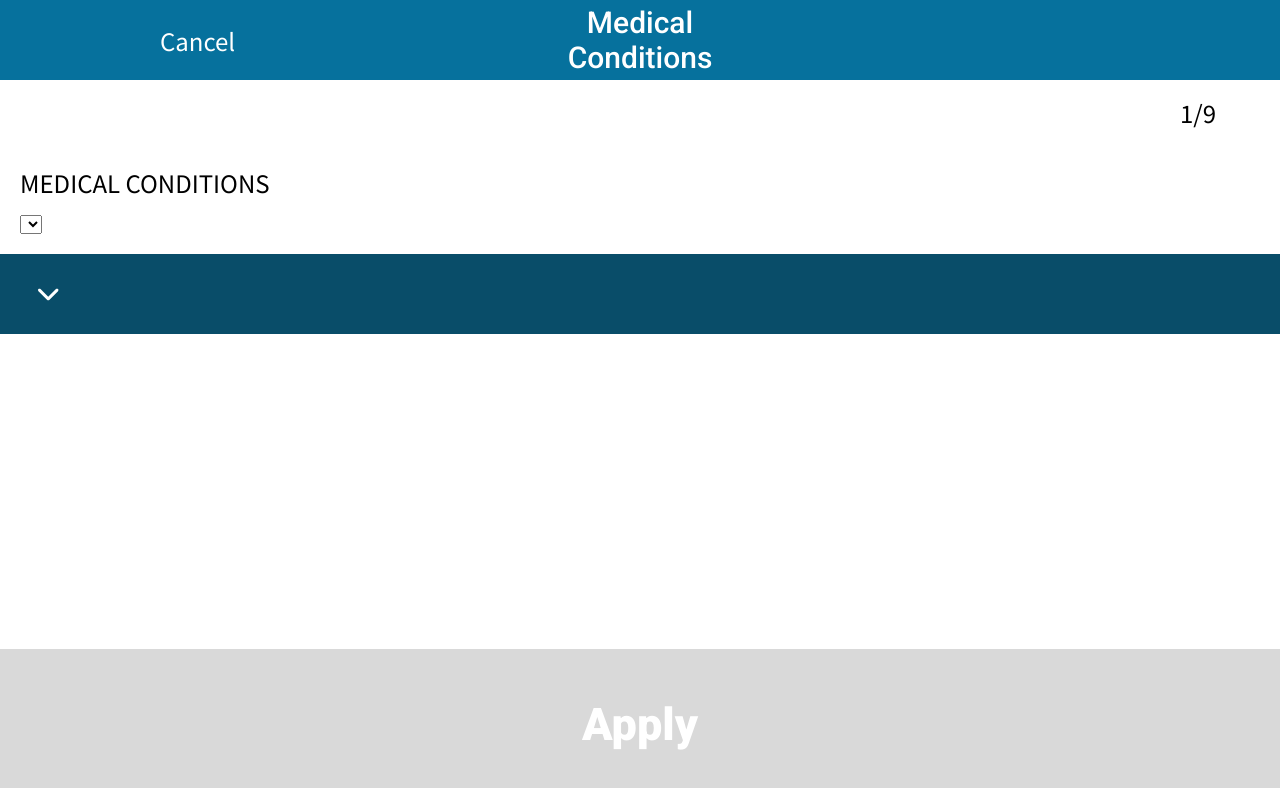
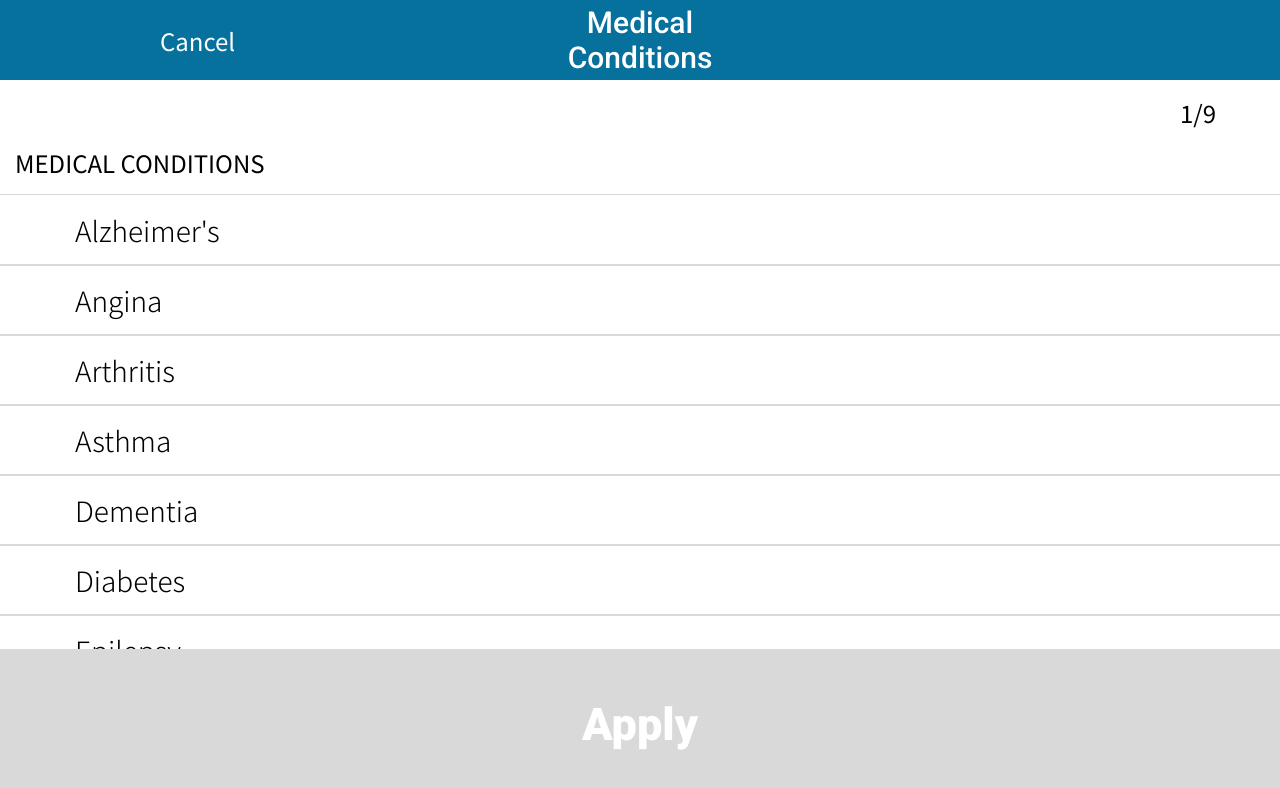
Before and after one commit to cindyparkk/medTrack, a React (Create React App) app in the folder medtrack/: page /add-med in a window 1280 px wide. Shown: the top 788 px of the page. Built offline with nearby package versions, Linux system fonts and the light colour scheme.

Commit message:
finished add med

```diff
--- a/medtrack/src/comps/Options/index.js
+++ b/medtrack/src/comps/Options/index.js
@@ -1,11 +1,11 @@
 import React, {useState, useEffect} from 'react';
-import styled from "styled-components";
+import styled, {css} from "styled-components";
 
 const Container = styled.div`
-    width: 100%;
+    min-width: 414px;
     display: flex;
     flex-direction: column;
-    align-items: flex-start;
+    margin: 0;
 `;
 
 const Form = styled.form`
@@ -17,21 +17,58 @@ const Form = styled.form`
 
 const Label = styled.h6`
     text-transform: uppercase;
-    margin-bottom: 15px;
+    margin: 15px;
 `;
 
-const Option = styled.option`
+// const Option = styled.option`
+//     text-transform: capitalize;
+//     background-color: #dad;
+// `;
+
+const Option = styled.div`
+    // min-width: 414px;
+    height: 70px;
+    border: 1px solid #D9D9D9;
+    align-items:center;
+    text-align: left;
+    display: flex;
+    padding: 0px 30px 0px 75px;
+    background-color: ${props=>props.selected ? "#094D69" : "none"};
+    h5 {
+        flex: 1;
+    }
+    ${props=>props.reMove === true && css`
+        display: none;
+    `}
+    margin: -1px;
+    cursor: pointer;
+`;
+
+const CheckMark = styled.img`
+    display:${props=>props.selected ? "flex" : "none"};
+    width: 30px;
+    height: auto;
+`;
+
+const Text = styled.h5`
     text-transform: capitalize;
-    background-color: #dad;
+    color: ${props=>props.selected ? "#fff" : "000"};
 `;
 
 const Options = ({text, option1, option2, option3, optionSelect}) => {
 
     const [clicked, setClicked] = useState();
     const [option, setOption1] = useState();
+    const[selected, setSelected] = useState(false);
 
     return <Container >
-        <Form>
+        <Option selected={selected === true} onClick={() => {
+               setSelected(!selected);
+           }}>
+               <Text selected={selected === true}>{text}</Text>
+               <CheckMark selected={selected === true} src="/select.png" />
+        </Option>
+        {/* <Form>
             <Label>{text}</Label>
             <select>
                 <Option clicked={clicked} onClick={()=>{
@@ -47,14 +84,15 @@ const Options = ({text, option1, option2, option3, optionSelect}) => {
                 }}>{option2 ? option2 : null}</Option>
                 <Option>{option3 ? option3 : null}</Option>
             </select>
-        </Form>
+        </Form> */}
+
     </Container>
 };
 
 // if option[n] dne, do not show
 
 Options.defaultProps = {
-    text: "medical conditions"
+    text:"alzheimer's"
 };
 
 export default Options;
--- a/medtrack/src/pages/add-med/index.js
+++ b/medtrack/src/pages/add-med/index.js
@@ -11,9 +11,16 @@ function AddMed() {
           <div className="breadcrumb">
             <h6>1/9</h6>
           </div>
-          {/* <h6 className="addMed_title">medical conditions</h6> */}
+          <h6 className="addMed_title">medical conditions</h6>
           <Options />
-          <Filter />
+          <Options text="angina"/>
+          <Options text="arthritis"/>
+          <Options text="asthma"/>
+          <Options text="dementia"/>
+          <Options text="diabetes"/>
+          <Options text="epilepsy"/>
+          <Options text="high blood pressure"/>
+          <Options text="hypertension"/>
           <div className="bigButton">
             <ButtonBig />
           </div>
```
Also changed, not shown: 1 other file (tests, documents, lock files or other folders).
